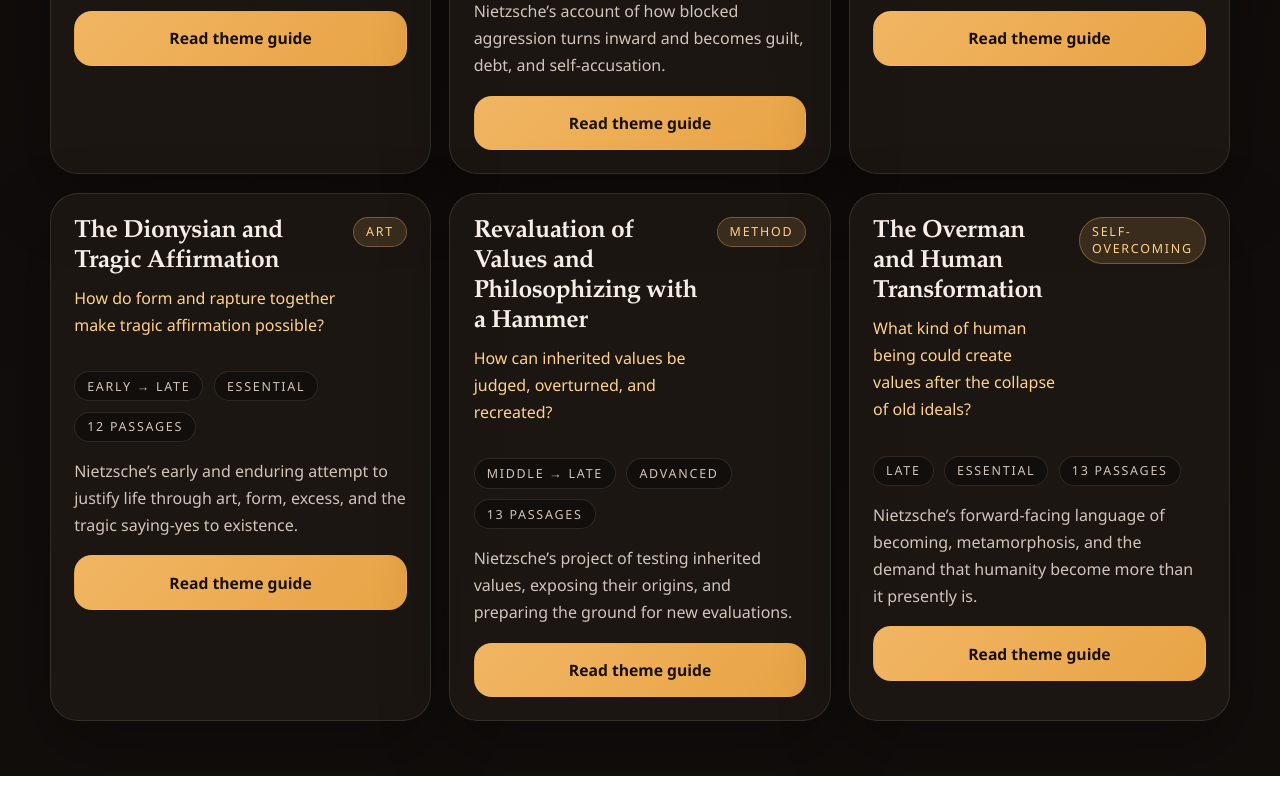
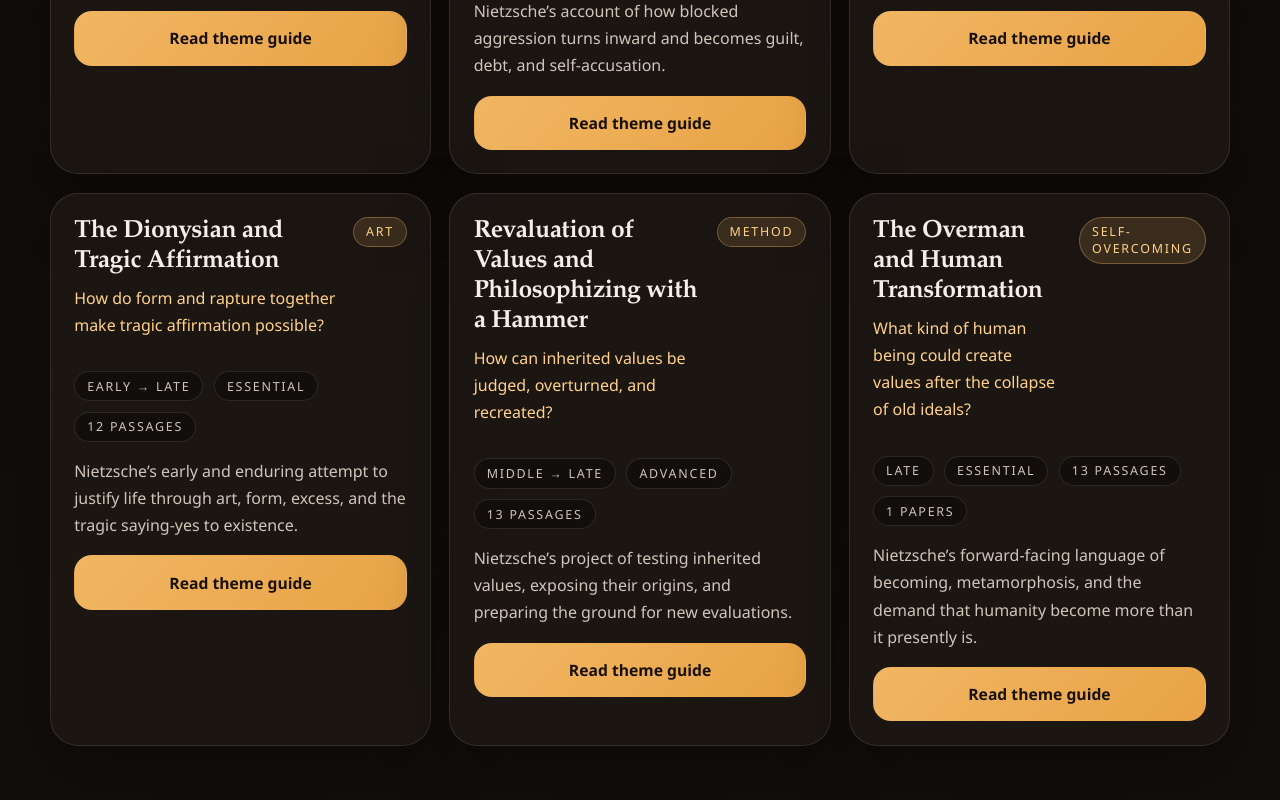
Before and after one commit to LiveFromTheCasita/Nietzsche-Study, a Next.js app: page /themes in a window 1280 px wide. Shown: the part 1999-2799 px from the top of the page. Before the commit the page ends 2775 px from the top, so only its background shows below. Built offline with nearby package versions, Linux system fonts and the light colour scheme; no server answers.

Commit message:
Add Overman submitted paper PDF

```diff
--- a/app/globals.css
+++ b/app/globals.css
@@ -1475,6 +1475,30 @@ blockquote {
   border: 1px solid var(--line);
   border-radius: 24px;
   background: rgba(18, 14, 12, 0.92);
+}
+
+.paper-file-viewer {
+  display: grid;
+  gap: 1rem;
+  padding: 1rem;
+  border: 1px solid var(--line);
+  border-radius: 24px;
+  background: rgba(18, 14, 12, 0.92);
+}
+
+.paper-file-viewer__actions {
+  display: flex;
+  flex-wrap: wrap;
+  gap: 0.75rem;
+}
+
+.paper-pdf-frame {
+  width: 100%;
+  min-height: 720px;
+  height: 74vh;
+  border: 1px solid var(--line);
+  border-radius: 18px;
+  background: #f6f0e8;
 }
 
 .paper-prose h1,
--- a/content/studyContent.js
+++ b/content/studyContent.js
@@ -292,7 +292,19 @@ export const submittedPapersByTheme = {
   "ascetic-ideal-life-denial": [],
   "dionysian-tragic-affirmation": [],
   "revaluation-philosophizing-with-hammer": [],
-  "overman-transformation": [],
+  "overman-transformation": [
+    {
+      id: "ai-overman-last-man-paper-1",
+      slug: "ai-overman-and-last-man",
+      assetUrl: "/papers/exploring-overman-concept.pdf",
+      title: "AI, the Overman, and the Last Man: Nietzsche’s Human Future in the Age of Artificial Intelligence",
+      submittedOn: "May 30, 2026",
+      status: "Submitted",
+      type: "PDF",
+      summary:
+        "A paper arguing that AI cannot be Nietzsche’s Overman because it lacks will, suffering, and value-creation, but that it can become a decisive test of whether humanity moves toward self-overcoming or Last-Man passivity.",
+    },
+  ],
 };
 
 export const featuredThemeIds = [
```
Also changed, not shown: app/corpus/papers/[slug]/page.jsx (+16 -1 lines), lib/papers.js, 1 other file (tests, documents, lock files or other folders).
